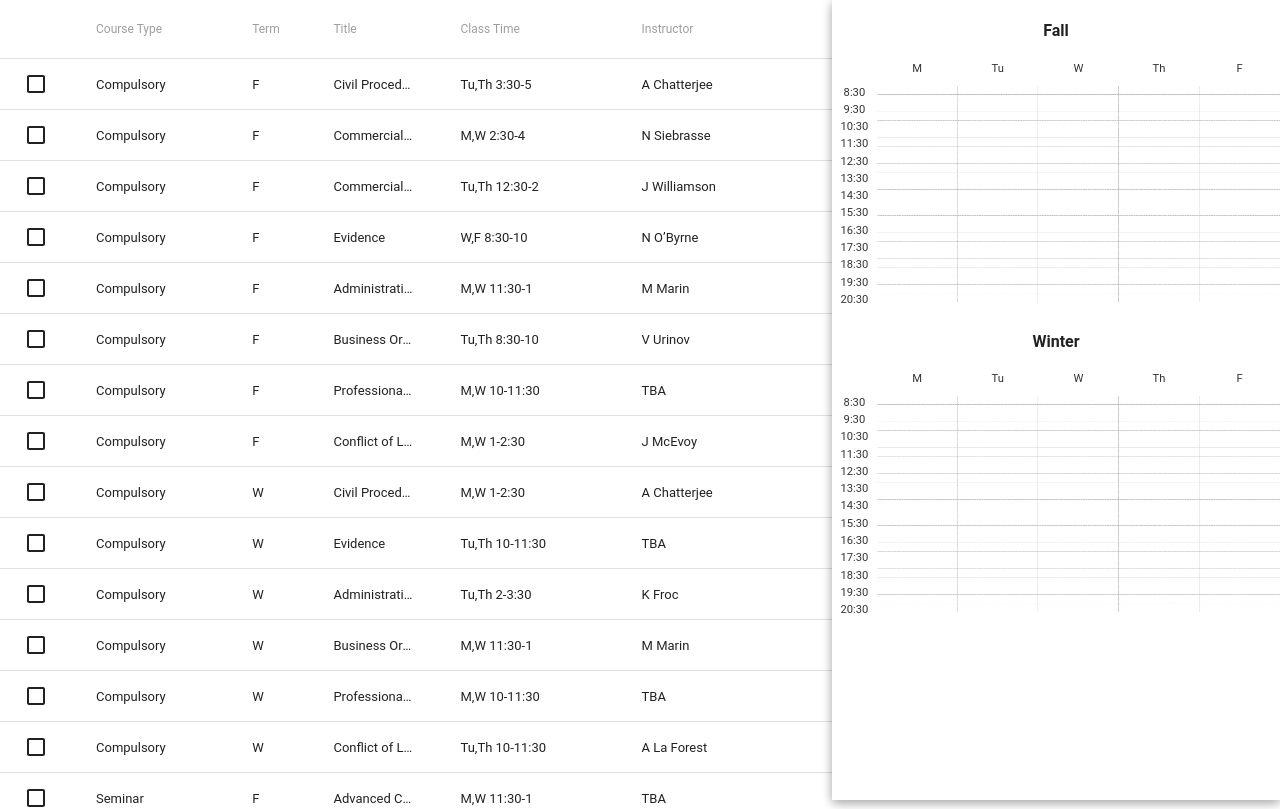
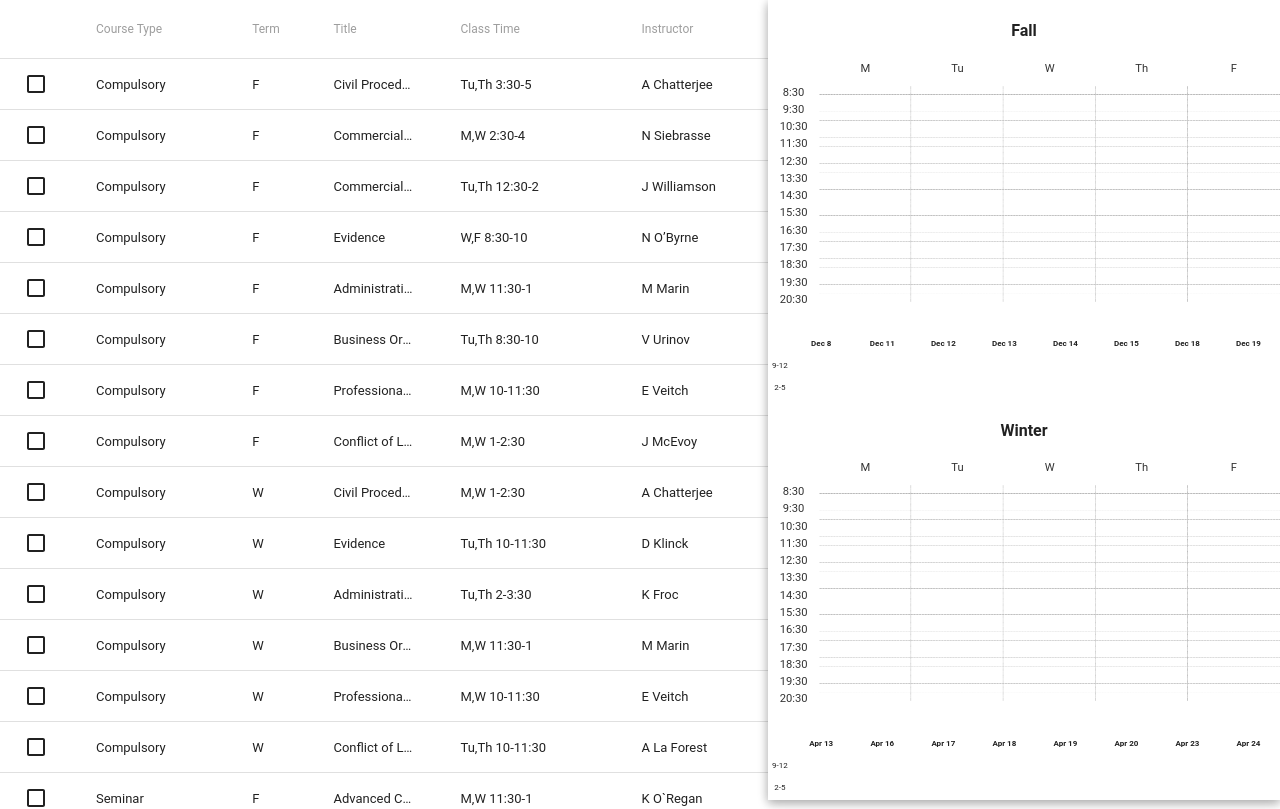
Before and after one commit to bearoplane/ballot-helper, a React app: page / in a window 1280 px wide. Shown: the top 809 px of the page. Built offline with nearby package versions, Linux system fonts and the light colour scheme; what react-tap-event-plugin would draw is missing.

Commit message:
adding exams

```diff
--- a/src/components/TimeTables.css
+++ b/src/components/TimeTables.css
@@ -3,6 +3,19 @@
 
   position: relative;
   margin: 10px 0 30px;
+}
+.exam__table {
+  font-size: .5em;
+  width: 100%;
+}
+.exam__table th:first-child {
+  width: 1px;
+}
+.exam__table th:nth-child(n+2) {
+  width: 12%;
+}
+.exam__table tr {
+  height: 20px;
 }
 
 .table__time {
--- a/src/components/TimeTables.js
+++ b/src/components/TimeTables.js
@@ -36,8 +36,29 @@ const TimeTableCell = ({ course, day }) => {
   )
 }
 
-const ExamTable = ({ exams }) => {
-  const E = exams.reduce((ret, val) => ({
+const FallExamDates = [
+  'Dec 8',
+  'Dec 11',
+  'Dec 12',
+  'Dec 13',
+  'Dec 14',
+  'Dec 15',
+  'Dec 18',
+  'Dec 19'
+]
+const WinterExamDates = [
+  'Apr 13',
+  'Apr 16',
+  'Apr 17',
+  'Apr 18',
+  'Apr 19',
+  'Apr 20',
+  'Apr 23',
+  'Apr 24'
+]
+
+const ExamTable = ({ courses, dates }) => {
+  const E = courses.reduce((ret, val) => ({
     ...ret,
     [val.texam]: val
   }), {})
@@ -47,38 +68,38 @@ const ExamTable = ({ exams }) => {
       <thead>
         <tr>
           <th></th>
-          <th>1</th>
-          <th>2</th>
-          <th>3</th>
-          <th>4</th>
-          <th>5</th>
-          <th>6</th>
-          <th>7</th>
-          <th>8</th>
+          <th>{ dates[0] }</th>
+          <th>{ dates[1] }</th>
+          <th>{ dates[2] }</th>
+          <th>{ dates[3] }</th>
+          <th>{ dates[4] }</th>
+          <th>{ dates[5] }</th>
+          <th>{ dates[6] }</th>
+          <th>{ dates[7] }</th>
         </tr>
       </thead>
       <tbody>
         <tr>
-          <th>9-12</th>
-          <th>{ E['1 Morn'] ? E['1 Morn'].title : null }</th>
-          <th>{ E['2 Morn'] ? E['2 Morn'].title : null }</th>
-          <th>{ E['3 Morn'] ? E['3 Morn'].title : null }</th>
-          <th>{ E['4 Morn'] ? E['4 Morn'].title : null }</th>
-          <th>{ E['5 Morn'] ? E['5 Morn'].title : null }</th>
-          <th>{ E['6 Morn'] ? E['6 Morn'].title : null }</th>
-          <th>{ E['7 Morn'] ? E['7 Morn'].title : null }</th>
-          <th>{ E['8 Morn'] ? E['8 Morn'].title : null }</th>
+          <td>9-12</td>
+          <td>{ E['1 Morn'] ? E['1 Morn'].title : null }</td>
+          <td>{ E['2 Morn'] ? E['2 Morn'].title : null }</td>
+          <td>{ E['3 Morn'] ? E['3 Morn'].title : null }</td>
+          <td>{ E['4 Morn'] ? E['4 Morn'].title : null }</td>
+          <td>{ E['5 Morn'] ? E['5 Morn'].title : null }</td>
+          <td>{ E['6 Morn'] ? E['6 Morn'].title : null }</td>
+          <td>{ E['7 Morn'] ? E['7 Morn'].title : null }</td>
+          <td>{ E['8 Morn'] ? E['8 Morn'].title : null }</td>
         </tr>
         <tr>
-          <th>2-5</th>
-          <th>{ E['1 Aft'] ? E['1 Aft'].title : null }</th>
-          <th>{ E['2 Aft'] ? E['2 Aft'].title : null }</th>
-          <th>{ E['3 Aft'] ? E['3 Aft'].title : null }</th>
-          <th>{ E['4 Aft'] ? E['4 Aft'].title : null }</th>
-          <th>{ E['5 Aft'] ? E['5 Aft'].title : null }</th>
-          <th>{ E['6 Aft'] ? E['6 Aft'].title : null }</th>
-          <th>{ E['7 Aft'] ? E['7 Aft'].title : null }</th>
-          <th>{ E['8 Aft'] ? E['8 Aft'].title : null }</th>
+          <td>2-5</td>
+          <td>{ E['1 Aft'] ? E['1 Aft'].title : null }</td>
+          <td>{ E['2 Aft'] ? E['2 Aft'].title : null }</td>
+          <td>{ E['3 Aft'] ? E['3 Aft'].title : null }</td>
+          <td>{ E['4 Aft'] ? E['4 Aft'].title : null }</td>
+          <td>{ E['5 Aft'] ? E['5 Aft'].title : null }</td>
+          <td>{ E['6 Aft'] ? E['6 Aft'].title : null }</td>
+          <td>{ E['7 Aft'] ? E['7 Aft'].title : null }</td>
+          <td>{ E['8 Aft'] ? E['8 Aft'].title : null }</td>
         </tr>
       </tbody>
     </table>
@@ -107,8 +128,22 @@ class TimeTables extends PureComponent {
         { day }
       </div>
     ))
-    const fallCells = courses.reduce((ret, course, i) => {
-      if (course.tclass !== 'N/A' && course.term === 'FALL') {
+
+    const fallCourses = courses.reduce((ret, course, i) => {
+      if (course.term === 'FALL')
+        ret.push(course)
+
+      return ret
+    }, [])
+    const winterCourses = courses.reduce((ret, course, i) => {
+      if (course.term === 'WINTER')
+        ret.push(course)
+
+      return ret
+    }, [])
+
+    const fallCells = fallCourses.reduce((ret, course, i) => {
+      if (course.tclass !== 'N/A') {
         const [ days, time ] = course.tclass.split(' ')
         days.split(',').forEach(day => ret.push(
           <TimeTableCell key={`${day}${i}`} course={course} day={day} />
@@ -118,8 +153,8 @@ class TimeTables extends PureComponent {
       return ret
     }, [])
 
-    const winterCells = courses.reduce((ret, course, i) => {
-      if (course.tclass !== 'N/A' && course.term === 'WINTER') {
+    const winterCells = winterCourses.reduce((ret, course, i) => {
+      if (course.tclass !== 'N/A') {
         const [ days, time ] = course.tclass.split(' ')
         days.split(',').forEach(day => ret.push(
           <TimeTableCell key={`${day}${i}`} course={course} day={day} />
@@ -130,7 +165,7 @@ class TimeTables extends PureComponent {
     }, [])
 
     return (
-      <Drawer openSecondary={true} width="35%">
+      <Drawer openSecondary={true} width="40%">
         <h4>Fall</h4>
         <div className="table__wrap">
           <div className="table__time">
@@ -142,6 +177,9 @@ class TimeTables extends PureComponent {
           <div className="table__grid">
             { fallCells }
           </div>
+        </div>
+        <div className="examtable__wrap">
+          <ExamTable courses={fallCourses} dates={FallExamDates} />
         </div>
 
         <h4>Winter</h4>
@@ -156,6 +194,10 @@ class TimeTables extends PureComponent {
             { winterCells }
           </div>
         </div>
+        <div className="examtable__wrap">
+          <ExamTable courses={winterCourses} dates={WinterExamDates} />
+        </div>
+
       </Drawer>
     )
   }
--- a/src/data.js
+++ b/src/data.js
@@ -5,25 +5,25 @@ Compulsory|FALL|Law2223|FR02A|Commercial Law|Ballot|J Williamson|Yes|No|Tu,Th 12
 Compulsory|FALL|Law2243|FR01A|Evidence|Ballot|N O’Byrne|Yes|No|W,F 8:30-10|7 Morn; \
 Compulsory|FALL|Law2253|FR01A|Administrative Law|Ballot|M Marin|Yes|No|M,W 11:30-1|4 Morn; \
 Compulsory|FALL|Law2273|FR01A|Business Organizations|Ballot|V Urinov|Yes|No|Tu,Th 8:30-10|2 Morn; \
-Compulsory|FALL|Law2313|FR01A|Professional Conduct|Ballot|TBA|Yes|No|M,W 10-11:30|1 Morn; \
-Compulsory|FALL|Law2323|FR01A|Conflict of Laws|Ballot|J McEvoy|Yes |No|M,W 1-2:30|1 Morn; \
+Compulsory|FALL|Law2313|FR01A|Professional Conduct|Ballot|E Veitch|Yes|No|M,W 10-11:30|1 Morn; \
+Compulsory|FALL|Law2323|FR01A|Conflict of Laws|Ballot|J McEvoy|Yes|No|M,W 1-2:30|1 Morn; \
 Compulsory|WINTER|Law2213|FR01B|Civil Procedure|Ballot|A Chatterjee|Yes|No|M,W 1-2:30|1 Morn; \
-Compulsory|WINTER|Law2243|FR01B|Evidence|Ballot|TBA|Yes|No|Tu,Th 10-11:30|2 Morn; \
+Compulsory|WINTER|Law2243|FR01B|Evidence|Ballot|D Klinck|Yes|No|Tu,Th 10-11:30|2 Morn; \
 Compulsory|WINTER|Law2253|FR01B|Administrative Law|Ballot|K Froc|Yes|No|Tu,Th 2-3:30|4 Morn; \
 Compulsory|WINTER|Law2273|FR01B|Business Organizations|Ballot|M Marin|Yes|No|M,W 11:30-1|6 Morn; \
-Compulsory|WINTER|Law2313|FR01B|Professional Conduct|Ballot|TBA|Yes|No|M,W 10-11:30|1 Morn; \
+Compulsory|WINTER|Law2313|FR01B|Professional Conduct|Ballot|E Veitch|Yes|No|M,W 10-11:30|1 Morn; \
 Compulsory|WINTER|Law2323|FR01B|Conflict of Laws|Ballot|A La Forest|Yes|No|Tu,Th 10-11:30|2 Morn; \
-Seminar|FALL|Law3563|FR01A|Advanced Criminal Law Seminar|Ballot|TBA|No|Yes|M,W 11:30-1|N/A; \
-Seminar|FALL|Law3801|FR01A|Prosecution & Defense of Homicide (SLT )|Ballot|TBA|Yes|No|W 6-9|8 Aft; \
+Seminar|FALL|Law3563|FR01A|Advanced Criminal Law Seminar|Ballot|K O`Regan|No|Yes|M,W 11:30-1|N/A; \
+Seminar|FALL|Law3801|FR01A|Prosecution & Defense of Homicide (SLT )|Ballot|C Gunn|Yes|No|W 6-9|8 Aft; \
 Seminar|FALL|Law3806|FR01A|SLT: Disability Law and Policy|Ballot|A Chatterjee|No|Yes|M,W 10-11:30|N/A; \
-Seminar|FALL|Law3808|FR01A|SLT: Maritime Law|Ballot|TBA|No|Yes|Th 6-9|N/A; \
+Seminar|FALL|Law3808|FR01A|SLT: Maritime Law|Ballot|J Bird|No|Yes|Th 6-9|N/A; \
 Seminar|FALL|Law3811|FR01A|SLT: Private Law and Social Justice|Ballot|J Thomson|No|Yes|Tu,Th 2-3:30|N/A; \
 Seminar|FALL|Law4023|FR01A|Children's Law|Ballot|T Moore|No|Yes|Tu,Th 10-11:30|N/A; \
 Seminar|FALL|Law4094|FR01A|Negotiations|Ballot|F Beaulieu|No|No|Tu 6:30-9:30|N/A; \
 Seminar|FALL|Law4103|FR01A|Dispute Resolution|Ballot|S Wells|No|No|M 6-9|N/A; \
-Seminar|FALL|Law4124|FR01A|Gender, Sexuality and Law|Ballot|K Pearlston|No|Yes|Tu,Th 2-3:30|N/A; \
+Seminar|FALL|Law4124|FR01A|Gender|||| Sexuality and Law|Ballot|K Pearlston|No|Yes|Tu,Th 2-3:30|N/A; \
 Seminar|FALL|Law4183|FR01A|Trial Practice|Ballot|E Desmond|No|No|N/A|N/A; \
-Seminar|WINTER|Law3473|FR01B|Health Law|Ballot|TBA|No|Yes|W 6:30-9:30|N/A; \
+Seminar|WINTER|Law3473|FR01B|Health Law|Ballot|H Hobart|No|Yes|W 6:30-9:30|N/A; \
 Seminar|WINTER|Law3809|FR01B|SLT: Aboriginal Self-Government & Economic Development|Ballot|N O’Byrne|No|Yes|W 4-7|N/A; \
 Seminar|WINTER|Law3810|FR01B|SLT: Advanced Evidence|Ballot|N O’Byrne|No|Yes|W,F 1-2:30|N/A; \
 Seminar|WINTER|Law3812|FR01B|SLT: Cybercrime|Ballot|J Austin|No|Yes|Tu,Th 3:30-5|N/A; \
@@ -31,10 +31,43 @@ Seminar|WINTER|Law3908|FR01B|Human Rights Law|Ballot|A Gough Farnworth|No|Yes|M
 Seminar|WINTER|Law4063|FR01B|Comparative Law|Ballot|J McEvoy|No|Opt|M,W 2:30-4|N/A; \
 Seminar|WINTER|Law4094|FR01B|Negotiations|Ballot|F Beaulieu|No|No|Tu 6:30-9:30|N/A; \
 Seminar|WINTER|Law4103|FR01B|Dispute Resolution|Ballot|E Desmond|No|No|Tu 5-8|N/A; \
-Seminar|WINTER|Law4163|FR01B|Law & Social Justice|Ballot|TBA|No|Yes|M 6-9|N/A; \
-Seminar|WINTER|Law4183|FR01B|Trial Practice|Ballot|TBA|No|No|N/A|N/A; \
-Other|FALL|Law3063|FR01A|Insurance|Ballot|TBA|Yes|No|Tu,Th 3:30-5|3 Aft; \
-Other|FALL|Law3083|FR01A|Legislation|Ballot|TBA|Yes|No|Tu,Th 8:30-10|5 Aft; \
-Other|FALL|Law3233|FR01A|Real Estate Transactions|Ballot|TBA|Yes|No|W 6-9|8 Aft; \
+Seminar|WINTER|Law4163|FR01B|Law & Social Justice|Ballot|B Reentovich|No|Yes|M 6-9|N/A; \
+Seminar|WINTER|Law4183|FR01B|Trial Practice|Ballot|K VanBuskirk|No|No|N/A|N/A; \
+Special App|FALL|Law5113|FR01A|Judicial Internship|Application|T Moore|No|No|N/A|N/A; \
+Special App|FALL|Law5124|FR01A|Public Interest Org. Internship|Application|T Moore|No|No|N/A|N/A; \
+Special App|FALL|Law5143|FR01A|Public Prosecutions Internship|Application|T Moore|No|No|N/A|N/A; \
+Special App|FALL|Law5210|FR01X|Community Clinic Course|Application|M Marin|No|No|N/A|N/A; \
+Special App|WINTER|Law5113|FR01B|Judicial Internship|Application|T Moore|No|No|N/A|N/A; \
+Special App|WINTER|Law5123|FR01B|Attorney-General Internship|Application|T Moore|No|No|N/A|N/A; \
+Special App|WINTER|Law5143|FR01B|Public Prosecutions Internship|Application|T Moore|No|No|N/A|N/A; \
+Special App|WINTER|Law5210|FR01Y|Community Clinic Course (con’t from Fall)|Application|M Marin|No|No|N/A|N/A; \
+Instructor Approval|FALL|Law4093|FR01A|Directed Research|Approval|Supervisor|No|Opt|N/A|N/A; \
+Instructor Approval|FALL|Law5083|FR01A|Readings in Legal Theory|Approval|Supervisor|No|No|N/A|N/A; \
+Instructor Approval|WINTER|Law4093|FR01B|Directed Research|Approval|Supervisor|No|Opt|N/A|N/A; \
+Instructor Approval|WINTER|Law5083|FR01B|Readings in Legal Theory|Approval|Supervisor|No|No|N/A|N/A; \
+Other|FALL|Law3053|FR01A|Competition and Trade Regulation|eServices|N Siebrasse|Yes|No|M,W 11:30-1|3 Morn; \
+Other|FALL|Law3063|FR01A|Insurance|Ballot|B Lutz & M Henheffer|Yes|No|Tu,Th 3:30-5|3 Aft; \
+Other|FALL|Law3083|FR01A|Legislation|Ballot|D Klinck|Yes|No|Tu,Th 8:30-10|5 Aft; \
+Other|FALL|Law3114|FR01A|Securities Regulation|eServices|J Austin|Yes|Opt|Tu,Th 3:30-5|3 Aft; \
+Other|FALL|Law3133|FR01A|Trusts|eServices|D Klinck|Yes|No|Tu,Th 2-3:30|8 Morn; \
+Other|FALL|Law3143|FR01A|Personal Taxation|eServices|V Urinov|Yes|No|Tu,Th 12:30-2|5 Morn; \
+Other|FALL|Law3233|FR01A|Real Estate Transactions|Ballot|V Ford|Yes|No|W 6-9|8 Aft; \
+Other|FALL|Law3424|FR01A|Legal History: Public Law Since the 17th Century|eServices|D Bell|No++|Yes|M,W 2:30-4|N/A; \
+Other|FALL|Law3573|FR01A|Criminal Procedure|eServices|B Reentovich|Yes|No|T 6-9|6 Aft; \
+Other|FALL|Law3653|FR01A|Labour Law|eServices|A Gough Farnworth|No|Yes|M 6-9|N/A; \
+Other|FALL|Law3763|FR01A|Int'l Law and Organizations|eServices|A W La Forest|Yes|No|Tu,Th 10-11:30|5 Aft; \
+Other|FALL|Law4053|FR01A|Community Planning|eServices|S Brittain|Yes|No|W 6-9|8 Aft; \
+Other|FALL|Law4193|FR01A|Aboriginal Peoples and Law|eServices|N O’Byrne|Yes|No|W,F 1-2:30|4 Aft; \
+Other|WINTER|Law3013|FR01B|Bankruptcy and Receivership|eServices|J Williamson|Yes|No|Tu,Th 12:30-2|7 Morn; \
+Other|WINTER|Law3043|FR01B|Remedies|eServices|N Siebrasse|Yes|No|M,W 11:30-1|3 Aft; \
+Other|WINTER|Law3113|FR01B|Corporate Finance|eServices|V Urinov|Yes|No|Tu,Th 8:30-10|6 Aft; \
+Other|WINTER|Law3123|FR01B|Immigration Law|eServices|S Dennene|Yes|No|Tu 4-7|7 Aft; \
+Other|WINTER|Law3153|FR01B|Corporate Taxation|eServices|V Urinov|Yes|No|Tu,Th 2-3:30|3 Morn; \
 Other|WINTER|Law3293|FR01B|Wills & Estate Succession|Ballot|J Thomson|Yes|No|Tu,Th 2-3:30|8 Morn; \
-Other|WINTER|Law3683|FR01B|Employment Law|Ballot|TBA|No|No|M 4-7|N/A"
+Other|WINTER|Law3353|FR01B|Family Law|eServices|K Pearlston|Yes|No|Tu,Th 12:30-2|5 Morn; \
+Other|WINTER|Law3453|FR01B|Intellectual Property|eServices|N Siebrasse|Yes|No|M,W 2:30-4|5 Aft; \
+Other|WINTER|Law3454|FR01B|Environmental Law|eServices|J Bird|No|Opt|Tu 6-9|N/A; \
+Other|WINTER|Law3683|FR01B|Employment Law|Ballot|G Filliter|No|No|M 4-7|N/A; \
+Other|WINTER|Law3723|FR01B|Law and Economics/ECON3845|eServices|T McDonald|Yes|No|M,W 8:30-10|8 Aft; \
+Other|WINTER|Law3805|FR01B|SLT: Current Issues in Civil Procedure|eServices|A Chatterjee|No|Yes|M,W 8:30-10|N/A; \
+Other|WINTER|Law3933|FR01B|Jurisprudence|eServices|J Hughes|Yes|Opt|M,W 1-2:30|8 Aft (TH)"
```
Also changed, not shown: src/data_copy.js (added, +40 -0 lines).
